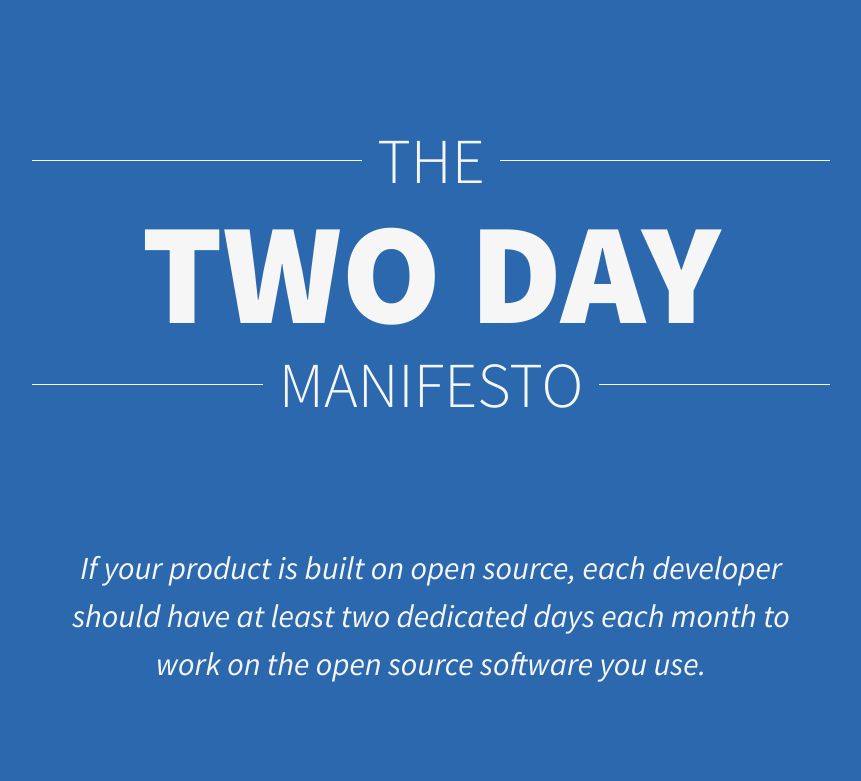
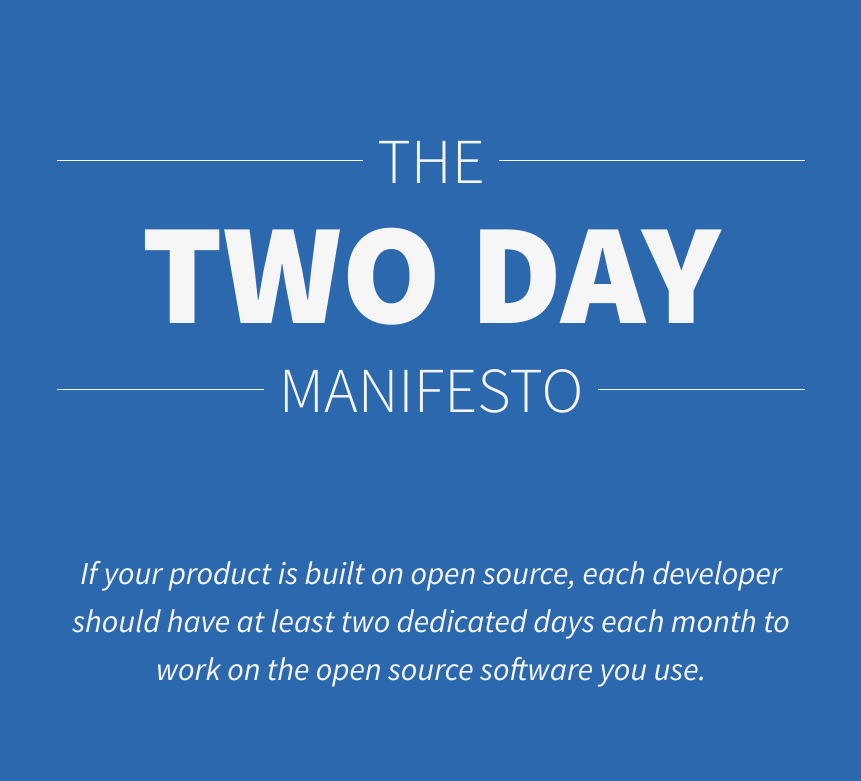
Before and after one commit to TwoDayManifesto/twodaymanifesto.github.io, a plain HTML site: page index.html in a window 1280 px wide. Shown: the top 781 px of the page, without its empty margins (209-1070 px from the left). Drawn offline with Linux system fonts and the light colour scheme.

Commit message:
More fallbacks and more sensible width settings

```diff
--- a/stylesheets/stylesheet.css
+++ b/stylesheets/stylesheet.css
@@ -59,23 +59,25 @@ body {
 }
 
 .section {
-    margin: 6rem 20%;
-    max-width: 800px;
-    min-width: 600px;
-}
-
-.headline span {
-    display: block;
-    font-size: 72px;
-    font-size: 4rem;
-    font-weight: 300;
-    line-height: 8rem;
-    text-align: center;
-    text-transform: uppercase;
+    margin: 108px auto;
+    margin: 6rem auto;
+    max-width: 810px;
+    max-width: 45rem;
+    min-width: 360px;
+    min-width: 20rem;
+    padding: 0 36px;
+    padding: 0 2rem;
 }
 
 .headline span {
     display: table;
+    font-size: 72px;
+    font-size: 4rem;
+    font-weight: 300;
+    line-height: 144px;
+    line-height: 8rem;
+    text-align: center;
+    text-transform: uppercase;
     white-space: nowrap;
 }
 
@@ -85,6 +87,7 @@ body {
     content: '';
     display: table-cell;
     position: relative;
+    top: 72px;
     top: 4rem;
     width: 45%;
 }
@@ -102,7 +105,9 @@ body {
     font-size: 162px;
     font-size: 9rem;
     font-weight: 900;
+    line-height: 108px;
     line-height: 6rem;
+    padding-bottom: 0.3rem;
     text-align: center;
     text-transform: uppercase;
 }
@@ -119,12 +124,15 @@ body {
     font-size: 27px;
     font-size: 1.5rem;
     font-weight: 900;
+    margin: 0 0 18px 0;
     margin: 0 0 1rem 0;
     text-transform: uppercase;
 }
 .explanation p {
+    margin: 0 0 18px 0;
     margin: 0 0 1rem 0;
 }
 .explanation p  + h2 {
+    margin-top: 36px;
     margin-top: 2rem;
 }
```
